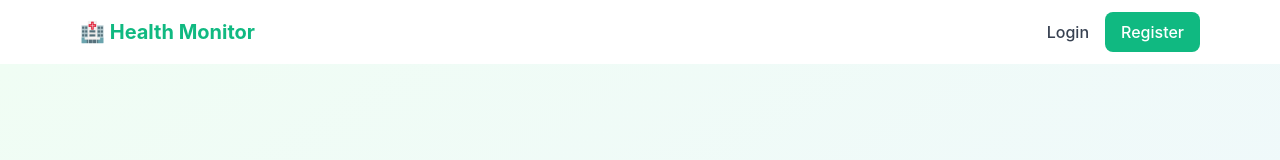
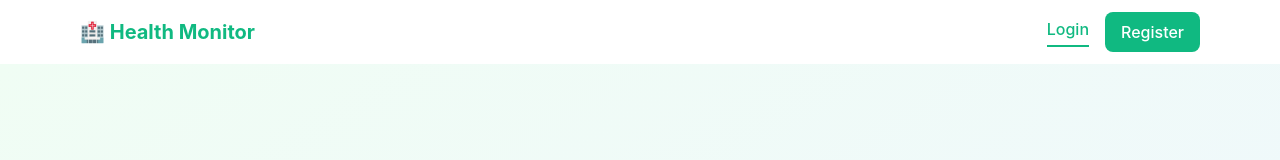
Before and after one commit to SHARK-10/health-monitor-frontend, a React (Vite) app: page /login in a window 1280 px wide. Shown: the top 160 px of the page. Built offline with nearby package versions, Linux system fonts and the light colour scheme; no server answers.

Commit message:
Add UI/UX polish: toasts, active nav, 404 page

```diff
--- a/package.json
+++ b/package.json
@@ -13,6 +13,7 @@
     "axios": "^1.20.0",
     "react": "^19.2.0",
     "react-dom": "^19.2.0",
+    "react-hot-toast": "^2.6.1",
     "react-router-dom": "^7.18.4",
     "recharts": "^3.3.0"
   },
--- a/src/App.jsx
+++ b/src/App.jsx
@@ -1,5 +1,6 @@
 import { BrowserRouter, Routes, Route, Navigate } from "react-router-dom";
 import { AuthProvider } from "./context/AuthContext";
+import ToastProvider from "./components/ToastProvider";
 import Navbar from "./components/Navbar";
 import ProtectedRoute from "./components/ProtectedRoute";
 import Register from "./pages/Register";
@@ -7,6 +8,7 @@ import Login from "./pages/Login";
 import Dashboard from "./pages/Dashboard";
 import Profile from "./pages/Profile";
 import Meals from "./pages/Meals";
+import NotFound from "./pages/NotFound";
 
 function HomeRedirect() {
   return <Navigate to="/register" replace />;
@@ -15,13 +17,13 @@ function HomeRedirect() {
 function App() {
   return (
     <AuthProvider>
+      <ToastProvider />
       <BrowserRouter>
         <Navbar />
         <Routes>
           <Route path="/" element={<HomeRedirect />} />
           <Route path="/register" element={<Register />} />
           <Route path="/login" element={<Login />} />
-
           <Route
             path="/dashboard"
             element={
@@ -30,7 +32,6 @@ function App() {
               </ProtectedRoute>
             }
           />
-
           <Route
             path="/meals"
             element={
@@ -39,7 +40,6 @@ function App() {
               </ProtectedRoute>
             }
           />
-
           <Route
             path="/profile"
             element={
@@ -48,6 +48,7 @@ function App() {
               </ProtectedRoute>
             }
           />
+          <Route path="*" element={<NotFound />} />
         </Routes>
       </BrowserRouter>
     </AuthProvider>
--- a/src/components/Navbar.jsx
+++ b/src/components/Navbar.jsx
@@ -1,14 +1,24 @@
-import { Link, useNavigate } from "react-router-dom";
+import { Link, useNavigate, useLocation } from "react-router-dom";
 import { useAuth } from "../context/AuthContext";
 
 export default function Navbar() {
   const { user, logout } = useAuth();
   const navigate = useNavigate();
+  const location = useLocation();
 
   const handleLogout = () => {
     logout();
     navigate("/login");
   };
+
+  const isActive = (path) => location.pathname === path;
+
+  const linkClass = (path) =>
+    `font-medium transition ${
+      isActive(path)
+        ? "text-primary border-b-2 border-primary pb-1"
+        : "text-gray-700 hover:text-primary"
+    }`;
 
   return (
     <nav className="bg-white shadow-md">
@@ -23,46 +33,30 @@ export default function Navbar() {
               <span className="text-gray-700 hidden sm:inline">
                 Hi, {user.name}
               </span>
-
-              <Link
-                to="/dashboard"
-                className="text-gray-700 hover:text-primary font-medium"
-              >
+              <Link to="/dashboard" className={linkClass("/dashboard")}>
                 Dashboard
               </Link>
-
-              <Link
-                to="/meals"
-                className="text-gray-700 hover:text-primary font-medium"
-              >
+              <Link to="/meals" className={linkClass("/meals")}>
                 Meals
               </Link>
-
-              <Link
-                to="/profile"
-                className="text-gray-700 hover:text-primary font-medium"
-              >
+              <Link to="/profile" className={linkClass("/profile")}>
                 Profile
               </Link>
-
               <button
                 onClick={handleLogout}
-                className="bg-danger text-white px-4 py-2 rounded-lg hover:bg-red-600 font-medium"
+                className="bg-danger text-white px-4 py-2 rounded-lg hover:bg-red-600 font-medium transition"
               >
                 Logout
               </button>
             </>
           ) : (
             <>
-              <Link
-                to="/login"
-                className="text-gray-700 hover:text-primary font-medium"
-              >
+              <Link to="/login" className={linkClass("/login")}>
                 Login
               </Link>
               <Link
                 to="/register"
-                className="bg-primary text-white px-4 py-2 rounded-lg hover:bg-green-600 font-medium"
+                className="bg-primary text-white px-4 py-2 rounded-lg hover:bg-green-600 font-medium transition"
               >
                 Register
               </Link>
--- /dev/null
+++ b/src/components/ToastProvider.jsx
@@ -0,0 +1,33 @@
+import { Toaster } from "react-hot-toast";
+
+export default function ToastProvider() {
+  return (
+    <Toaster
+      position="top-center"
+      toastOptions={{
+        duration: 3000,
+        style: {
+          background: "#363636",
+          color: "#fff",
+          borderRadius: "12px",
+          padding: "12px 16px",
+          fontSize: "14px",
+        },
+        success: {
+          style: {
+            background: "#10b981",
+          },
+          iconTheme: {
+            primary: "#fff",
+            secondary: "#10b981",
+          },
+        },
+        error: {
+          style: {
+            background: "#ef4444",
+          },
+        },
+      }}
+    />
+  );
+}
--- a/src/components/WeightCard.jsx
+++ b/src/components/WeightCard.jsx
@@ -1,4 +1,5 @@
 import { useState, useEffect } from "react";
+import toast from "react-hot-toast";
 import api from "../services/api";
 
 export default function WeightCard() {
@@ -8,7 +9,6 @@ export default function WeightCard() {
   const [showForm, setShowForm] = useState(false);
   const [newWeight, setNewWeight] = useState("");
   const [saving, setSaving] = useState(false);
-  const [error, setError] = useState("");
 
   useEffect(() => {
     loadData();
@@ -31,21 +31,21 @@ export default function WeightCard() {
 
   const handleSubmit = async (e) => {
     e.preventDefault();
-    setError("");
     const w = parseFloat(newWeight);
     if (!w || w < 20 || w > 500) {
-      setError("Weight must be between 20 and 500 kg");
+      toast.error("Weight must be between 20 and 500 kg");
       return;
     }
 
     setSaving(true);
     try {
       await api.post("/weight", { weight: w });
+      toast.success("Weight saved!");
       setNewWeight("");
       setShowForm(false);
       await loadData();
     } catch (err) {
-      setError(err.response?.data?.message || "Could not save weight");
+      toast.error(err.response?.data?.message || "Could not save weight");
     } finally {
       setSaving(false);
     }
@@ -134,9 +134,6 @@ export default function WeightCard() {
                   {saving ? "Saving..." : "Save"}
                 </button>
               </div>
-              {error && (
-                <div className="text-red-600 text-sm mt-2">{error}</div>
-              )}
             </form>
           )}
 
--- a/src/pages/Meals.jsx
+++ b/src/pages/Meals.jsx
@@ -1,4 +1,5 @@
 import { useState, useEffect } from "react";
+import toast from "react-hot-toast";
 import { useAuth } from "../context/AuthContext";
 import api from "../services/api";
 import LoadingSpinner from "../components/LoadingSpinner";
@@ -88,13 +89,14 @@ export default function Meals() {
         carbs: food.carbs,
         fat: food.fat,
       });
+      toast.success("Meal logged!");
       // Refresh today's meals
       await loadTodayMeals();
       // Clear search results
       setSearchResults([]);
       setQuery("");
     } catch (err) {
-      alert(err.response?.data?.message || "Could not log meal");
+      toast.error(err.response?.data?.message || "Could not log meal");
     }
   };
 
@@ -102,9 +104,10 @@ export default function Meals() {
     if (!confirm("Delete this meal?")) return;
     try {
       await api.delete(`/meals/${mealId}`);
+      toast.success("Meal deleted");
       await loadTodayMeals();
     } catch (err) {
-      alert(err.response?.data?.message || "Could not delete meal");
+      toast.error(err.response?.data?.message || "Could not delete meal");
     }
   };
 
--- /dev/null
+++ b/src/pages/NotFound.jsx
@@ -0,0 +1,21 @@
+import { Link } from "react-router-dom";
+
+export default function NotFound() {
+  return (
+    <div className="min-h-screen flex items-center justify-center bg-gradient-to-br from-green-50 to-blue-50 p-4">
+      <div className="bg-white p-10 rounded-2xl shadow-xl text-center max-w-md">
+        <div className="text-7xl mb-4">🔍</div>
+        <h1 className="text-4xl font-bold text-gray-800 mb-2">404</h1>
+        <p className="text-gray-500 mb-6">
+          Page not found. It might have been moved or deleted.
+        </p>
+        <Link
+          to="/dashboard"
+          className="inline-block bg-primary text-white px-6 py-3 rounded-lg font-semibold hover:bg-green-600 transition"
+        >
+          ← Back to Dashboard
+        </Link>
+      </div>
+    </div>
+  );
+}
--- a/src/pages/Profile.jsx
+++ b/src/pages/Profile.jsx
@@ -1,5 +1,6 @@
 import { useState } from "react";
 import { useNavigate } from "react-router-dom";
+import toast from "react-hot-toast";
 import { useAuth } from "../context/AuthContext";
 import api from "../services/api";
 
@@ -16,8 +17,6 @@ export default function Profile() {
     activityLevel: user?.activityLevel || "moderate",
   });
 
-  const [error, setError] = useState("");
-  const [success, setSuccess] = useState("");
   const [loading, setLoading] = useState(false);
 
   const handleChange = (e) => {
@@ -26,8 +25,6 @@ export default function Profile() {
 
   const handleSubmit = async (e) => {
     e.preventDefault();
-    setError("");
-    setSuccess("");
     setLoading(true);
 
     try {
@@ -39,10 +36,10 @@ export default function Profile() {
       });
 
       updateUser(res.data);
-      setSuccess("Profile updated successfully!");
+      toast.success("Profile updated successfully!");
       setTimeout(() => navigate("/dashboard"), 1000);
     } catch (err) {
-      setError(err.response?.data?.message || "Update failed");
+      toast.error(err.response?.data?.message || "Update failed");
     } finally {
       setLoading(false);
     }
@@ -59,18 +56,6 @@ export default function Profile() {
             Update your health information. Dashboard recalculates
             automatically.
           </p>
-
-          {error && (
-            <div className="bg-red-50 text-red-700 px-4 py-3 rounded-lg mb-4 text-sm">
-              {error}
-            </div>
-          )}
-
-          {success && (
-            <div className="bg-green-50 text-green-700 px-4 py-3 rounded-lg mb-4 text-sm">
-              {success}
-            </div>
-          )}
 
           <form onSubmit={handleSubmit} className="space-y-4">
             <div>
```
Also changed, not shown: 1 other file (tests, documents, lock files or other folders).
